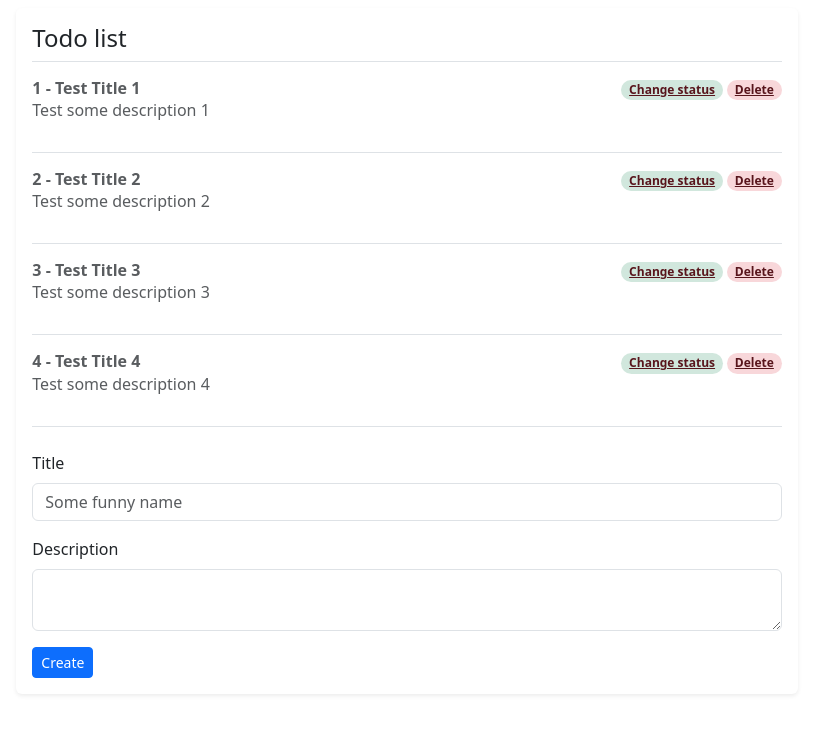
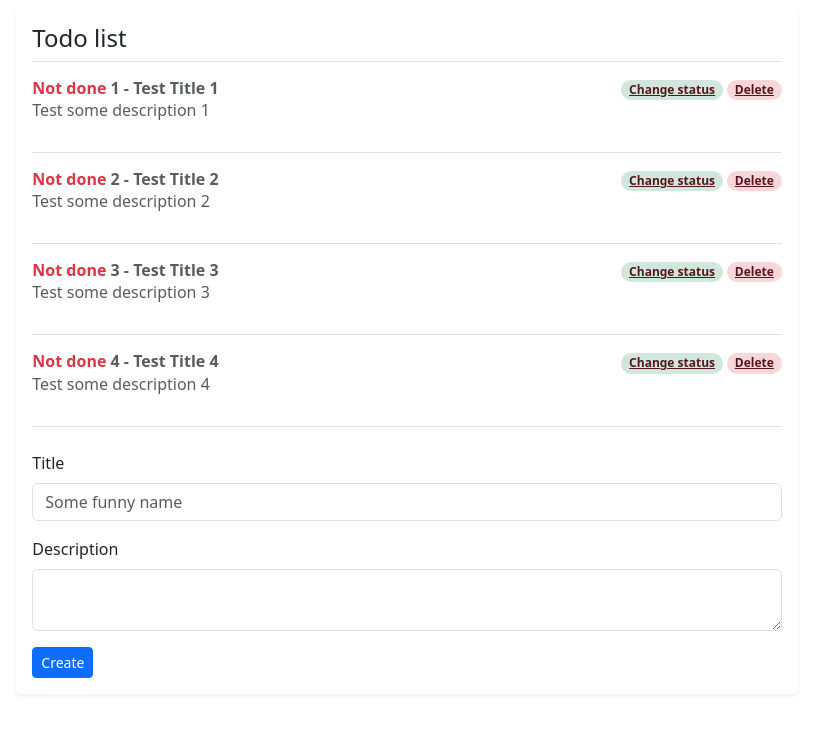
Before and after one commit to pnakongit/flask-started-with-flask-homework, a Flask app: page /tasks in a window 1280 px wide. Shown: the part 56-790 px from the top of the page, without its empty margins (233-1046 px from the left). Run offline with Flask 3, Linux system fonts and the light colour scheme.

Commit message:
Add information about status to task block in todo_list.html

```diff
--- a/templates/todo_list.html
+++ b/templates/todo_list.html
@@ -10,7 +10,12 @@
             <div class="pb-3 mb-0 lh-sm border-bottom">
               <div class="d-flex justify-content-between">
                 <strong class="d-block text-gray-dark">
-                  {{ todo.id }} - {{ todo.title }}
+                  {% if todo.status %}
+                    <span class="text-success">Done</span>
+                  {% else %}
+                    <span class="text-danger">Not done</span>
+                  {% endif %}
+                   {{ todo.id }} - {{ todo.title }}
                 </strong>
                 <div>
                   <a class="badge bg-success-subtle text-danger-emphasis rounded-pill" href="#">Change status</a>
```
